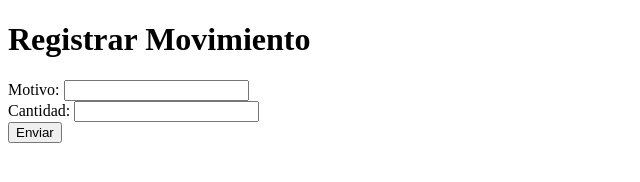
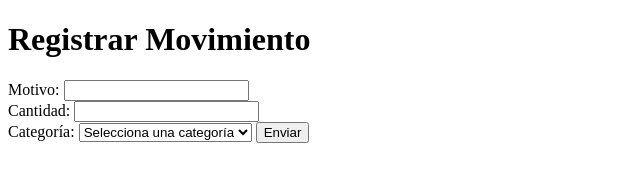
Before and after one commit to JacbGit/contador-sencillo, a website: page register.html in a window 1280 px wide. Shown: the whole page, without its empty margins (0-640 px from the left). Drawn offline with Linux system fonts and the light colour scheme.

Commit message:
categoria añadida

```diff
--- a/api/register.js
+++ b/api/register.js
@@ -15,7 +15,7 @@ module.exports = async (req, res) => {
         const { motivo, cantidad } = req.body;
 
         await pool.query(
-        "INSERT INTO movimientos (fecha, motivo, cantidad) VALUES (NOW(), $1, $2)",
+        "INSERT INTO movimientos (fecha, motivo, cantidad, categoria_id) VALUES (NOW(), $1, $2, $3",
         [motivo, cantidad]
         );
 
--- a/register.html
+++ b/register.html
@@ -6,6 +6,22 @@
   <form id="form">
     <label>Motivo: <input type="text" id="motivo" required /></label><br/>
     <label>Cantidad: <input type="number" id="cantidad" required step="0.01" /></label><br/>
+    <label>
+      Categoría:
+      <select id="categoria" required>
+        <option value="">Selecciona una categoría</option>
+        <option value="1">INGRESO</option>
+        <option value="2">COMIDA</option>
+        <option value="3">TRANSPORTE</option>
+        <option value="4">SERVICIOS</option>
+        <option value="5">VIVIENDA</option>
+        <option value="6">ROPA</option>
+        <option value="7">ENTRETENIMIENTO</option>
+        <option value="8">SALUD</option>
+        <option value="9">EDUCACION</option>
+        <option value="10">EXTRAS</option>
+      </select>
+    </label>
     <button type="submit">Enviar</button>
   </form>
 
```
Also changed, not shown: index.html (+1 -0 lines).
